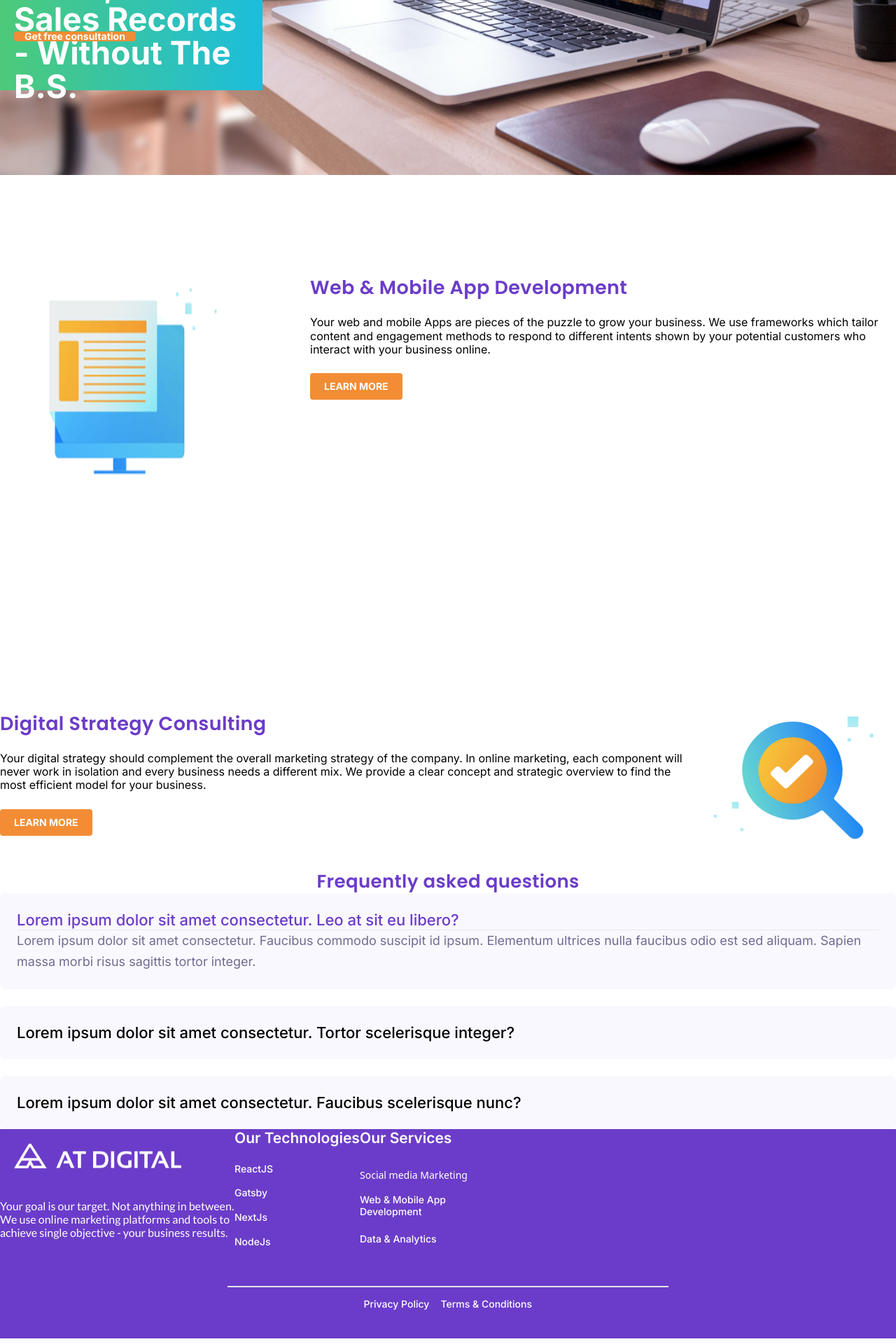
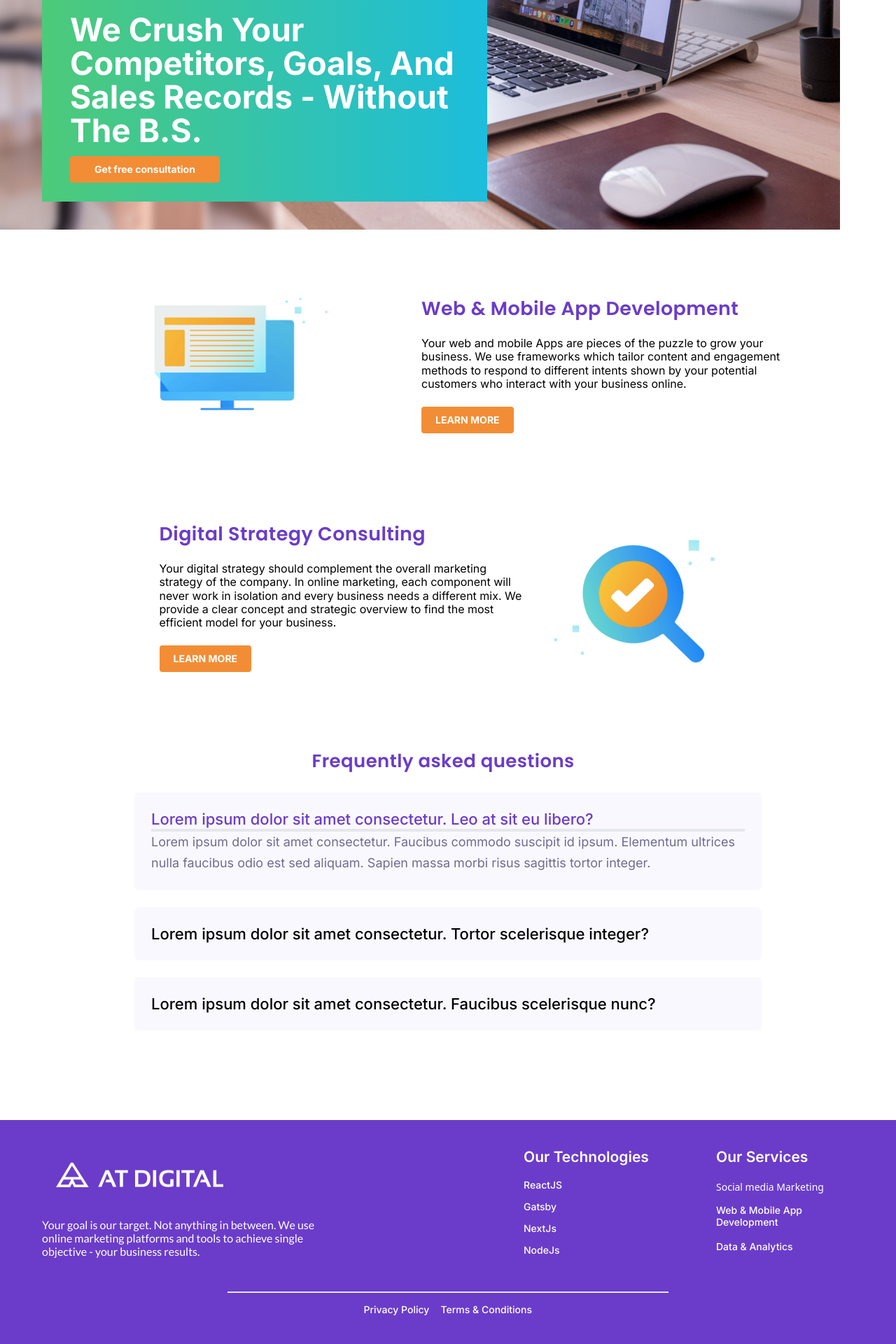
Before and after one commit to ButhmiK/at-digital-frontend-development, a React (Create React App) app: page / in a window 1280 px wide. Shown: the part 460-2380 px from the top of the page at 70% size. Built offline with nearby package versions, Linux system fonts and the light colour scheme.

Commit message:
1200 responsive done

```diff
--- a/src/pages/footer.jsx
+++ b/src/pages/footer.jsx
@@ -4,28 +4,28 @@ import flogo from "../assets/Logo.png";
 
 function footer() {
   return (
-    <div className="2xl:w-[1440px] 2xl:h-[hug 266px] 2xl:top-[2319px] 2xl:pt-[40px] 2xl:pr-[80px] 2xl:pl-[80px] 2xl:gap-[40px] bg-primaryPurple ">
+    <div className=" w-[fixed 1440px] h-[Hug 77px] 2xl:h-[hug 266px] 2xl:top-[2319px] 2xl:pt-[40px] 2xl:pr-[80px] 2xl:pl-[80px] 2xl:gap-[40px]  xl:w-[fixed 1200px] xl:h-[hug 266px] xl:top-[2183px] xl:pt-[40px] xl:pr-[60px] xl:pl-[60px] xl:gap-[40px] bg-primaryPurple ">
 
 
-      <div className="2xl:w-[fill 1280px] 2xl:h-[Hug 141px] top-[1004px]  flex 2xl:justify-between  ">
+      <div className="2xl:w-[fill 1280px] 2xl:h-[Hug 141px] xl:w-[fill 1080px] xl:h-[Hug 141px] xl:gap[112px] top-[1004px]  flex 2xl:justify-between  xl:justify-between">
 
         {/* img,note */}
-        <div className=" 2xl:[fixed 413px] 2xl:h-[Hug 102px]">
+        <div className=" 2xl:[fixed 413px] 2xl:h-[Hug 102px] 2xl:gap-[20px] xl:w-[fixed 438px] xl:h-[hug 102px] xl:gap-20">
           <img
-            className=" sm:m-5 w-[238.89px] h-[36.11px] top -[-11.11px] sm:w-[238.89px] sm:h-[36.11px] sm:top-[-11.11px]"
+            className=" xl:w-[238.89px] xl:h-[36.11px] sm:m-5 w-[238.89px] h-[36.11px] top -[-11.11px] sm:w-[238.89px] sm:h-[36.11px] sm:top-[-11.11px]"
             src={flogo}
             alt="footerlogo"
           />
           <br />
-          <p className="  2xl:w-[413px] 2xl:h-[57px] sm:w-[335px] sm:h-[76px] text-[16px] leading-[19.2px] sm: text-white font-lato">
+          <p className=" 2xl:w-[413px] 2xl:h-[57px] xl:w-[413px] xl:h-[57px] text-[16px] leading-[19.2px] font-normal  text-white font-lato">
             Your goal is our target. Not anything in between. We use online
             marketing platforms and tools to achieve single objective - your
             business results.
           </p>
         </div>
         {/* tech.services */}
-        <div className="2xl:w-[Hug 522px] 2xl:h-[Hug 141px] flex 2xl:gap-128">
-          <div className="2xl:w-[fixed 197px] 2xl:h-[Hug 141px] grid 2xl:gap-12 ">
+        <div className="2xl:w-[Hug 522px] 2xl:h-[Hug 141px] flex 2xl:gap-128 xl:w-[fill 530px] xl:[hug 141px] xl:gap-20  flex ">
+          <div className="2xl:w-[fixed 197px] 2xl:h-[Hug 141px] grid 2xl:gap-12 xl:w-[255px] xl:h-[Hug 141px] xl:gap-12 ">
             <h3 className="w-[179px] h-[25px] text-white text-[21px] font-inter font-semibold leading-lh1">
               Our Technologies
             </h3>
@@ -44,7 +44,7 @@ function footer() {
               </li>
             </ul>
           </div>
-          <div className="2xl:w-[fixed 197px] 2xl:h-[Hug 129px] grid 2xl:gap-12 ">
+          <div className="2xl:w-[fixed 197px] 2xl:h-[Hug 129px] grid 2xl:gap-12 xl:gap-12px xl:w-[fill 255px] xl:h-[Hug 112px]  ">
             <h4 className="w-[132px] h-[25px] text-white text-[21px] font-inter font-semibold leading-lh1">
               Our Services
             </h4>
--- a/src/pages/main.jsx
+++ b/src/pages/main.jsx
@@ -10,14 +10,14 @@ import Footer from "./footer";
 function main() {
   return (
     <div>
-    <div className="custom_2xl">
+    <div className="custom_2xl_custom_xl-custom_md-custom_sm">
       <Header />
-      <img className="2xl:w-[1440px] 2xl:h-[700px] " src={hero} alt="heroimg" />
-      <div className="absolute 2xl:w-[fixed 630px] 2xl:h-[hug 306px] 2xl:top-[440px] 2xl:left-[80px]  2xl:p-[24px_40px_32px_40px]  2xl:gap-20 sm:h-[294px] sm:top-[295px] sm:p-[24px_20px_32px_20px] sm:gap-[20px]  bg-gradient-to-r from-green to-blue">
-        <p className="2xl:w-[556px] 2xl:h-[205px] sm:w-[335px] sm:h-[180px]  font-bold text-white  capitalize font-inter  text-[46px] leading-lh3 tracking-[-2%]">
+      <img className="2xl:w-[1440px] 2xl:h-[700px] xl:w-[1200px] xl:h-[700px]  " src={hero} alt="heroimg" />
+      <div className="absolute 2xl:w-[fixed 630px] 2xl:h-[hug 306px] 2xl:top-[440px] 2xl:left-[80px]  2xl:p-[24px_40px_32px_40px]  2xl:gap-20 xl:w-[fixed 622px] xl:h-[hug 306px] xl:top-[454px] xl:left-[60px] xl:p-[24px_40px_32px_40px] xl:gap-[20px]  sm:h-[294px] sm:top-[295px] sm:p-[24px_20px_32px_20px] sm:gap-[20px]  bg-gradient-to-r from-green to-blue">
+        <p className="2xl:w-[556px] 2xl:h-[205px] xl:w-[556px] xl:h-[205px]  sm:w-[335px] sm:h-[180px]  font-bold text-white  capitalize font-inter  text-[46px] leading-lh3 tracking-[-2%]">
           We crush your competitors, goals, and sales records - without the B.S.
         </p>
-        <button className="2xl:w-[214px] 2xl:h-[38px] 2xl:p-[12px_20px] 2xl:gap-[8px] rounded bg-orange ">
+        <button className="2xl:w-[214px] 2xl:h-[38px] 2xl:p-[12px_20px] 2xl:gap-[8px]  xl:w-[214px] xl:h-[38px] xl:p-[12px_20px] xl:gap-[8px]  rounded bg-orange ">
           <p className="w-[174px] h-[14px] font-inter text-[14px] font-bold leading-[14px] tracking-[-2%] text-white ">
             Get free consultation
           </p>
@@ -26,25 +26,25 @@ function main() {
 
       {/*web & mobile app dev*/}
 
-      <div className="mb-36 flex justify-center w-[Hug 1064px] h-[Hug 414px] top-[857px] left-[188px] gap-[108px] ">
+      <div className="2xl:mb-36 flex justify-center w-[Hug 1064px] h-[Hug 414px] top-[857px] left-[188px] gap-[108px]  xl:w-[fixed 896px] xl:h-[hug 346px] xl:top-[857px] xl:left-[188px] xl:gap-[108px] ">
         <img
-          className="sm:w-[335px] sm:h-[572.82px] sm:top-[649px] sm:left-[20px] sm:gap-[20px]  2xl:w-[414px] 2xl:h-[414px] "
+          className="sm:w-[335px] sm:h-[572.82px] sm:top-[649px] sm:left-[20px] sm:gap-[20px]  2xl:w-[414px] 2xl:h-[414px] xl:w-[346px] xl:h-[346px]"
           src={img2}
           alt="img2"
         />
-        <div className=" mt-36 2xl:w-[Hug 542px] 2xl:h-[hug 187px] 2xl:gap-20">
-          <h3 className="2xl:w-[507px] 2xl:h-[33px] 2xl:gap-12 font-semibold text-primaryPurple font-poppins leading-lh4 text-[27px] tracking-[0.4px]">
+        <div className=" 2xl:mt-36 2xl:w-[Hug 542px] 2xl:h-[hug 187px] 2xl:gap-20 xl:my-24 xl:w-[Hug 530px] xl:h-[hug 187px] xl:gap-20">
+          <h3 className="2xl:w-[507px] 2xl:h-[33px] 2xl:gap-12 xl:w-[507px] xl:h-[hug 33px] xl-gap-[12px] font-semibold text-primaryPurple font-poppins leading-lh4 text-[27px] tracking-[0.4px]">
             Web & Mobile App Development
           </h3>
           <br />
-          <p className="2xl:w-[542px] 2xl:h-[76px] font-normal font-inter text-[16px] leading-lh5 text-black">
+          <p className="2xl:w-[542px] 2xl:h-[76px] xl:w-[530px] xl:h-[76px] font-normal font-inter text-[16px] leading-lh5 text-black">
             Your web and mobile Apps are pieces of the puzzle to grow your
             business. We use frameworks which tailor content and engagement
             methods to respond to different intents shown by your potential
             customers who interact with your business online.
           </p>
           <br />
-          <button className="w-[Hug 129px] h-[Hug 38px] w-[Hug 129px] h-[Hug 38px] rounded gap-8 p-12 pr-20 pb-12 pl-20 uppercase bg-orange text-white  font-inter font-bold text-[14px] leading-[14px] tracking-[-2%] ">
+          <button className="w-[Hug 129px] h-[Hug 38px] rounded gap-8 p-12 pr-20 pb-12 pl-20 uppercase bg-orange text-white  font-inter font-bold text-[14px] leading-[14px] tracking-[-2%] ">
             Learn More
           </button>
         </div>
@@ -52,13 +52,13 @@ function main() {
 
       {/*digital stratergy*/}
 
-      <div className="flex items-center justify-center 2xl:w-[hug 1064px] 2xl:h-[hug 416px] 2xl:top-[1351px] 2xl:left-[188px] 2xl:gap-[108px] w-[Hug 1064px] h-[Hug 414px] gap-[20px] 2xl:pb-8">
-        <div className="2xl:w-[fixed 542px] 2xl:h-[hug 206px] 2xl:gap-20">
-          <h3 className="2xl:w-[507px] 2xl:h-[33px] font-semibold text-primaryPurple font-poppins leading-lh4 text-[27px] tracking-[0.4px]">
+      <div className="flex items-center justify-center 2xl:w-[hug 1064px] 2xl:h-[hug 416px] 2xl:top-[1351px] 2xl:left-[188px] 2xl:gap-[108px] xl:w-[fixed 896px] xl:h-[hug 348px] xl:top-[1283px] xl:left-[152px] xl:gap-[20px] w-[Hug 1064px] h-[Hug 414px] gap-[20px] 2xl:pb-8">
+        <div className="2xl:w-[fixed 542px] 2xl:h-[hug 206px] 2xl:gap-20 xl:w-[fill 530px] xl:h-[hug 206px] xl:gap-20">
+          <h3 className="2xl:w-[507px] 2xl:h-[33px] xl:w-[fill 530px] xl:h-[hug 33px]  font-semibold text-primaryPurple font-poppins leading-lh4 text-[27px] tracking-[0.4px]">
             Digital Strategy Consulting
           </h3>
           <br />
-          <p className="2xl:w-[542px] 2xl:h-[95px] font-normal font-inter text-[16px] leading-lh5 text-black">
+          <p className="2xl:w-[542px] 2xl:h-[95px] xl:w-[530px] xl:h-[95px] font-normal font-inter text-[16px] leading-lh5 text-black">
             Your digital strategy should complement the overall marketing
             strategy of the company. In online marketing, each component will
             never work in isolation and every business needs a different mix. We
@@ -78,25 +78,24 @@ function main() {
       </div>
 
       {/* faq */}
-      <div className=" flex flex-col items-center justify-center 2xl:w-[hug 846px] 2xl:h-[hug 392px] 2xl:top-[1847px] 2xl:left[297px] 2xl:gap-28">
-        <h3 className="2xl:w-[389px] 2xl:h-[33px] font-poppins font-semibold  text-primaryPurple text-[26px] leading-lh4 tracking-[0.4px] ">
-          Frequently asked questions
-        </h3>
+      <div className="flex 2xl:flex-col 2xl:items-center 2xl:justify-center xl:flex-col xl:items-center xl:justify-center mb-32 xl:mt-20 2xl:w-[hug 846px] 2xl:h-[hug 392px] 2xl:top-[1847px] 2xl:left[297px] 2xl:gap-28 xl:w-[fixed 896px] xl:h-[hug 392px] xl:top-[1711px] xl:left[152px] xl:gap-28 ">
+        <h3 className="w-[389px] h-[33px]  font-poppins font-semibold  text-primaryPurple text-[26px] leading-lh4 tracking-[0.4px] ">
+          Frequently asked questions </h3>
 
-        <div className="justify-center items-center 2xl:w-[hug 846px] 2xl:h-[hug 331px] gap-[15px]">
+        <div className="justify-center items-center 2xl:w-[hug 846px] 2xl:h-[hug 331px] gap-[15px] xl:w-[fill 896px] xl:h-[hug 331px]">
           {/* purple box 1 */}
-          <div className="2xl:w-[fixed 846px] 2xl:h-[hug 149px]  rounded-[7px] 2xl:gap-13px p-[24px] bg-whitepup">
+          <div className="2xl:w-[fixed 846px] 2xl:h-[hug 149px] 2xl:gap-13px  xl:w-[fill 896px] xl:h-[hug 149px] xl:gap-[13px] rounded-[7px] p-[24px] bg-whitepup">
             <div className="2xl:w-[fill 798px] 2xl:h-[hug 28px] 2xl:gap-[40px] ">
-              <h4 className="2xl:w-[744px] 2xl:-h-[28px] font-medium font-inter text-primaryPurple text-[22px] leading-lh6">
+              <h4 className="2xl:w-[744px] 2xl:h-[28px] xl:w-794px] xl:h-[28px] font-medium font-inter text-primaryPurple text-[22px] leading-lh6">
                 Lorem ipsum dolor sit amet consectetur. Leo at sit eu libero?
               </h4>
               {/* hr tag */}
               <div className="2xl:w-[hug 14px] 2xl:h-[fill 28px] 2xl:pt-[12px] 2xl:pb[7px] 2xl:gap-[10px]">
-                <hr className="2xl:w-[14px] 2xl:top-[12px] 2xl:border-2 bg-black" />
+                <hr className="2xl:w-[14px] 2xl:top-[12px] border-2  bg-black" />
               </div>
             </div>
 
-            <p className="2xl:w-[798px] 2xl:h-[60px] font-inter  text-darkp front-normal text-[18px] leading-lh7">
+            <p className="2xl:w-[798px] 2xl:h-[60px] xl:w-[848px] xl:h-[60px] font-inter  text-darkp front-normal text-[18px] leading-lh7">
               Lorem ipsum dolor sit amet consectetur. Faucibus commodo suscipit
               id ipsum. Elementum ultrices nulla faucibus odio est sed aliquam.
               Sapien massa morbi risus sagittis tortor integer.
@@ -104,9 +103,9 @@ function main() {
           </div>
           <br />
           {/* purple box2 */}
-          <div className="2xl:w-[fixed 846px] 2xl:h-[hug 76px] rounded-[7px] gap-[13px] p-[24px] bg-whitepup">
-            <div className="2xl:w-[fill 798px] 2xl:h-[hug 28px] gap-[40px]">
-              <h4 className="2xl:w-[fill 744px] 2xl:h-[hug 28px] font-inter font-medium text-[22px] gap-[40px0] leading-lh6 text-black">
+          <div className="2xl:w-[fixed 846px] 2xl:h-[hug 76px] xl:w-[fixed 896px] xl:h-[hug 76px] rounded-[7px] gap-[13px] p-[24px] bg-whitepup">
+            <div className="2xl:w-[fill 798px] 2xl:h-[hug 28px] 2xl:w-[fill 848px] xl:h-[hug 28px] gap-[40px]">
+              <h4 className="2xl:w-[fill 744px] 2xl:h-[hug 28px] xl:w-[794px] xl:h-[28px] font-inter font-medium text-[22px] gap-[40px0] leading-lh6 text-black">
                 Lorem ipsum dolor sit amet consectetur. Tortor scelerisque
                 integer?
               </h4>
```
Also changed, not shown: src/index.css (+10 -0 lines).
